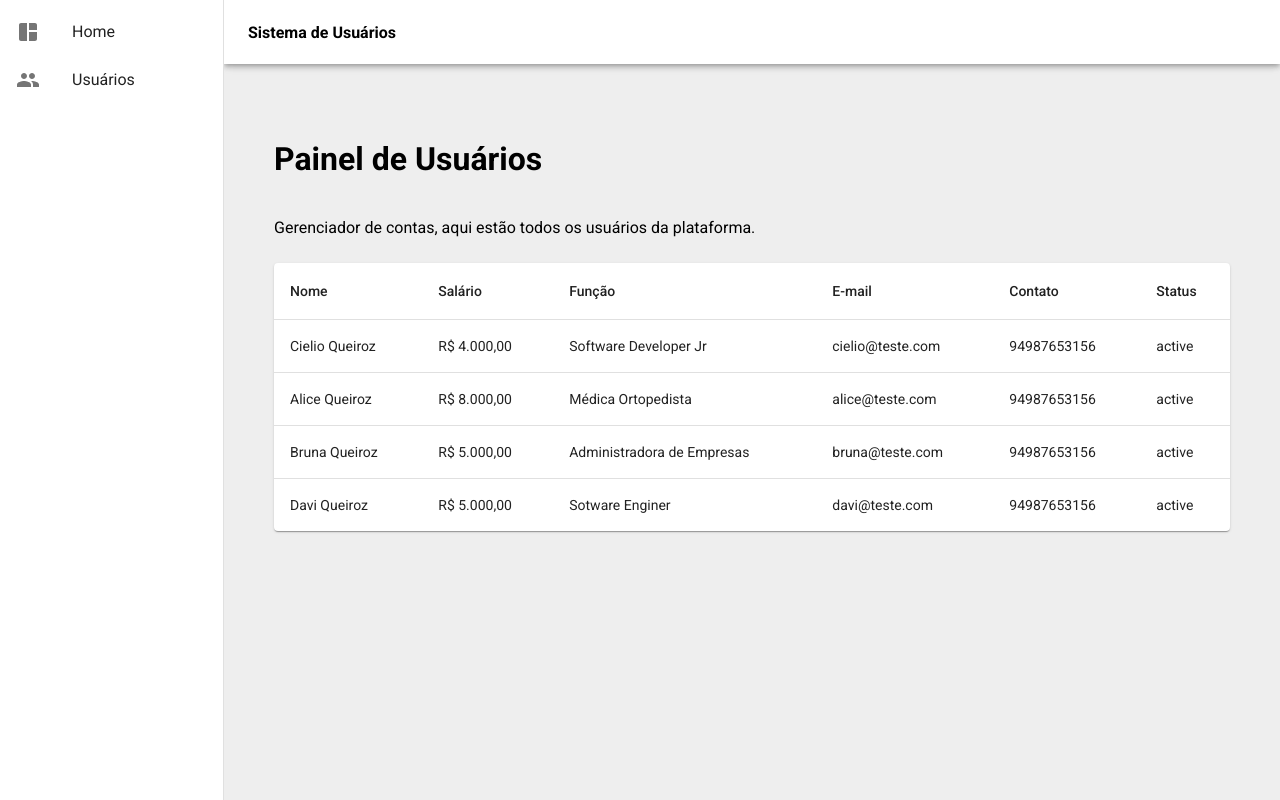
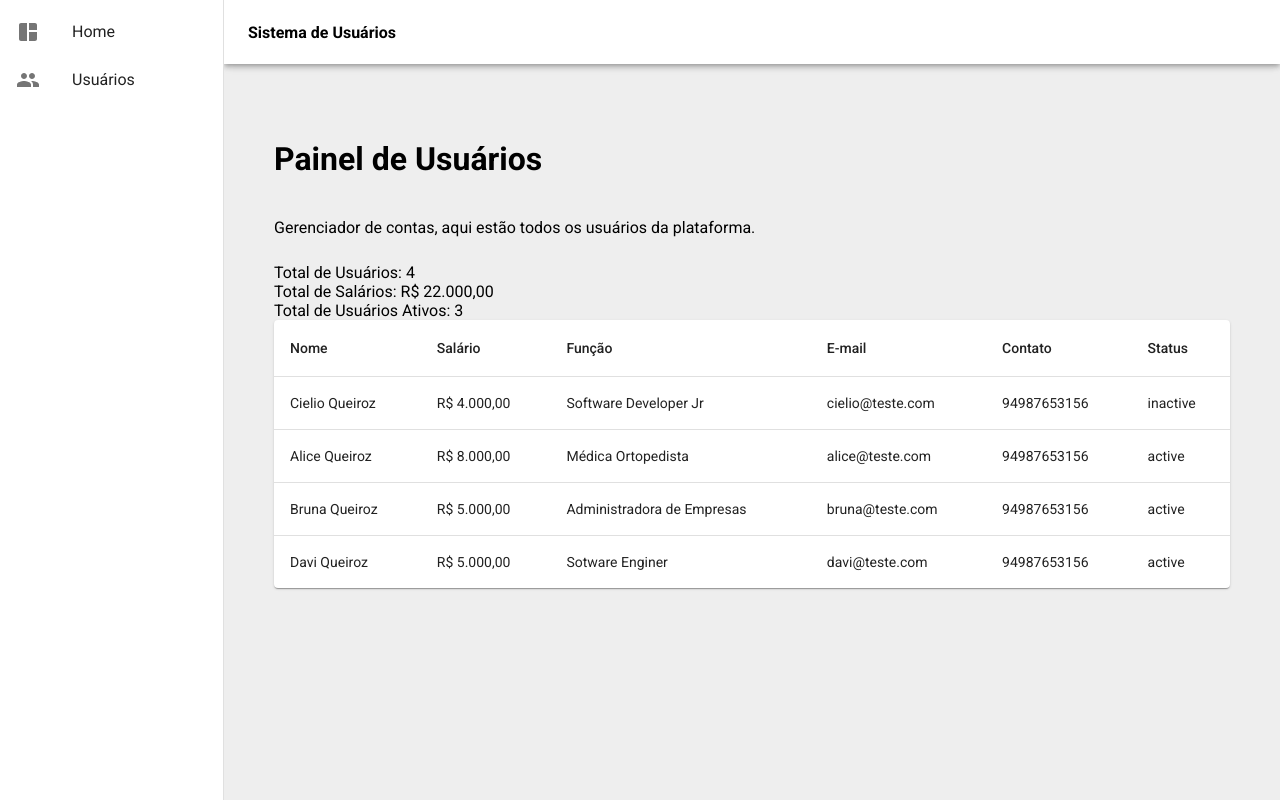
Before and after one commit to cielioqueiroz/crud-user-react, a React (Vite) app: page /home in a window 1280 px wide. Built offline with nearby package versions, Linux system fonts and the light colour scheme.

Commit message:
capturando dados estatisticos do usuario

```diff
--- a/src/pages/Home.jsx
+++ b/src/pages/Home.jsx
@@ -8,8 +8,20 @@ import {
   TableHead,
   TableRow,
 } from "@mui/material";
+import { useEffect, useState } from "react";
 
 function Home() {
+  const [usuario, setUsuario] = useState(0);
+  const [status, setStatus] = useState(0);
+
+  useEffect(() => {
+    return countUsers();
+  }, [usuario]);
+
+  useEffect(() => {
+    return countActiveUsers();
+  }, [status]);
+
   const usuarios = [
     {
       id: "1",
@@ -18,7 +30,7 @@ function Home() {
       funcao: "Software Developer Jr",
       email: "cielio@teste.com",
       contato: "94987653156",
-      status: "active",
+      status: "inactive",
     },
     {
       id: "2",
@@ -48,7 +60,17 @@ function Home() {
       status: "active",
     },
   ];
-  console.log(usuarios);
+
+  function countUsers() {
+    setUsuario(usuarios.length);
+  }
+
+  function countActiveUsers() {
+    const activeUsers = usuarios.filter(
+      (usuario) => usuario.status === "active"
+    );
+    setStatus(activeUsers.length);
+  }
   return (
     <Box
       sx={{
@@ -77,6 +99,23 @@ function Home() {
           height: "75%",
         }}
       >
+        <div>
+          <div>
+            <p>
+              Total de Usuários: <span>{usuario}</span>
+            </p>
+          </div>
+          <div>
+            <p>
+              Total de Salários: <span>R$ 22.000,00</span>
+            </p>
+          </div>
+          <div>
+            <p>
+              Total de Usuários Ativos: <span>{status}</span>
+            </p>
+          </div>
+        </div>
         <TableContainer component={Paper}>
           <Table sx={{ minWidth: 650 }} aria-label="simple table">
             <TableHead>
```
